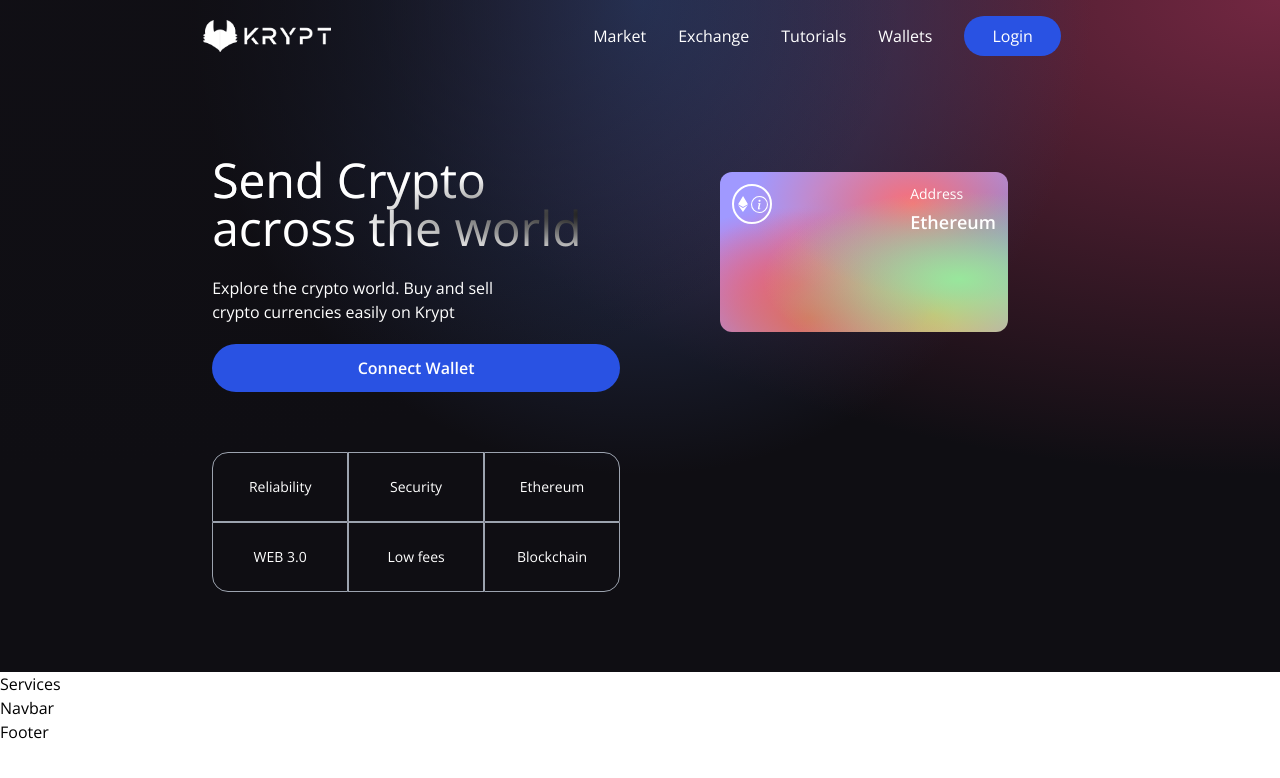
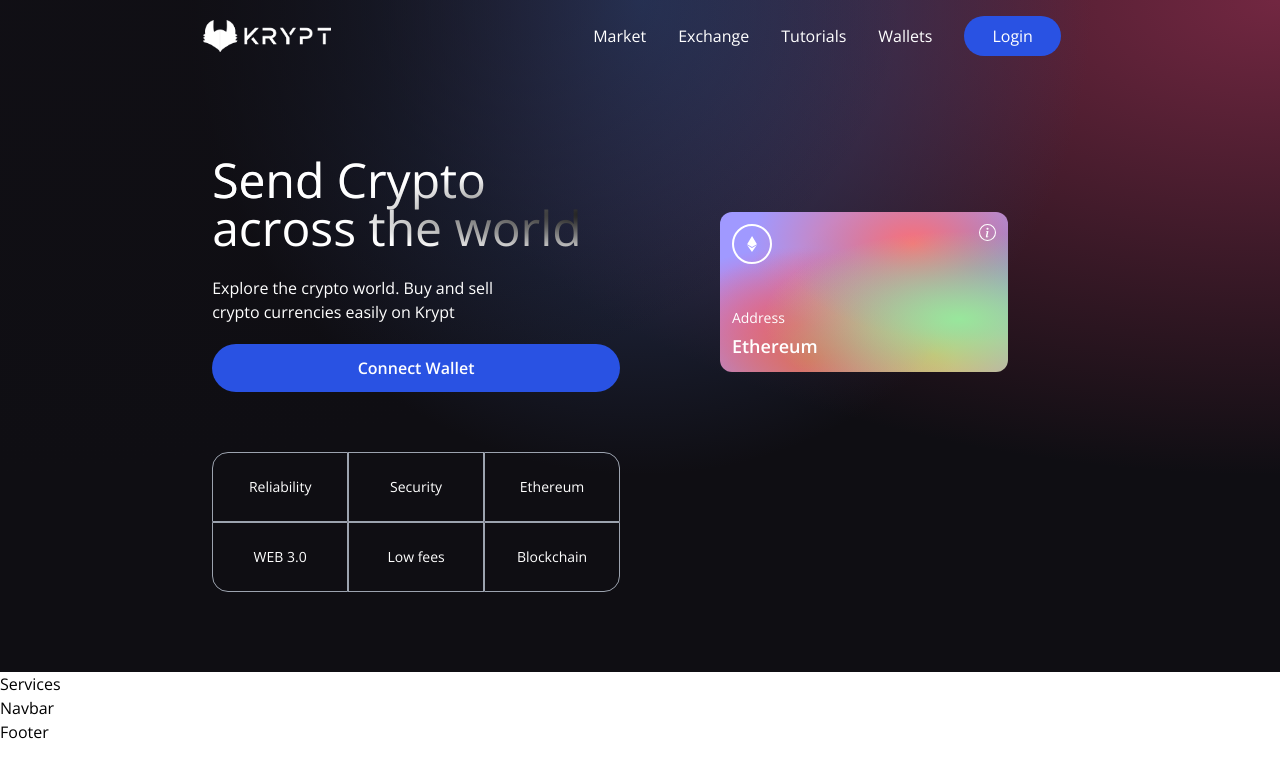
Before and after one commit to maciekpastuszak/Krypt, a React (Vite) app in the folder client/: page / in a window 1280 px wide. Shown: the top 778 px of the page. Built offline with nearby package versions, Linux system fonts and the light colour scheme.

Commit message:
bugfix - card layout

```diff
--- a/client/src/components/Welcome.jsx
+++ b/client/src/components/Welcome.jsx
@@ -34,12 +34,13 @@ const Welcome = () => {
                         <div className={`rounded-br-2xl ${commonStyles}`}>Blockchain</div>
                     </div>
                 </div>
-                <div className="flex flex-col flex-1 items-center justify-start w-full md:mt-0 mt-10">
+                <div className="flex flex-col flex-1 items-center justify-start w-full mf:mt-0 mt-10">
                     <div className="p-3 flex justify-end items-start flex-col rounded-xl h-40 sm:w-72 w-full my-5 eth-card .white-glassmorphism ">
                         <div className="flex justify-between flex-col w-full h-full">
                             <div className="flex justify-between items-start">
                                 <div className="w-10 h-10 rounded-full border-2 border-white flex justify-center items-center">
                                     <SiEthereum fontSite={21} color="#fff" />
+                                </div>
                                     <BsInfoCircle fontSize={17} color="#fff" />
                                 </div>
                                 <div>
@@ -49,7 +50,7 @@ const Welcome = () => {
                                     <p className="text-white font-semibold text-lg mt-1">
                                         Ethereum
                                     </p>
-                                </div>
+
                             </div>
                         </div>
                     </div>
```
